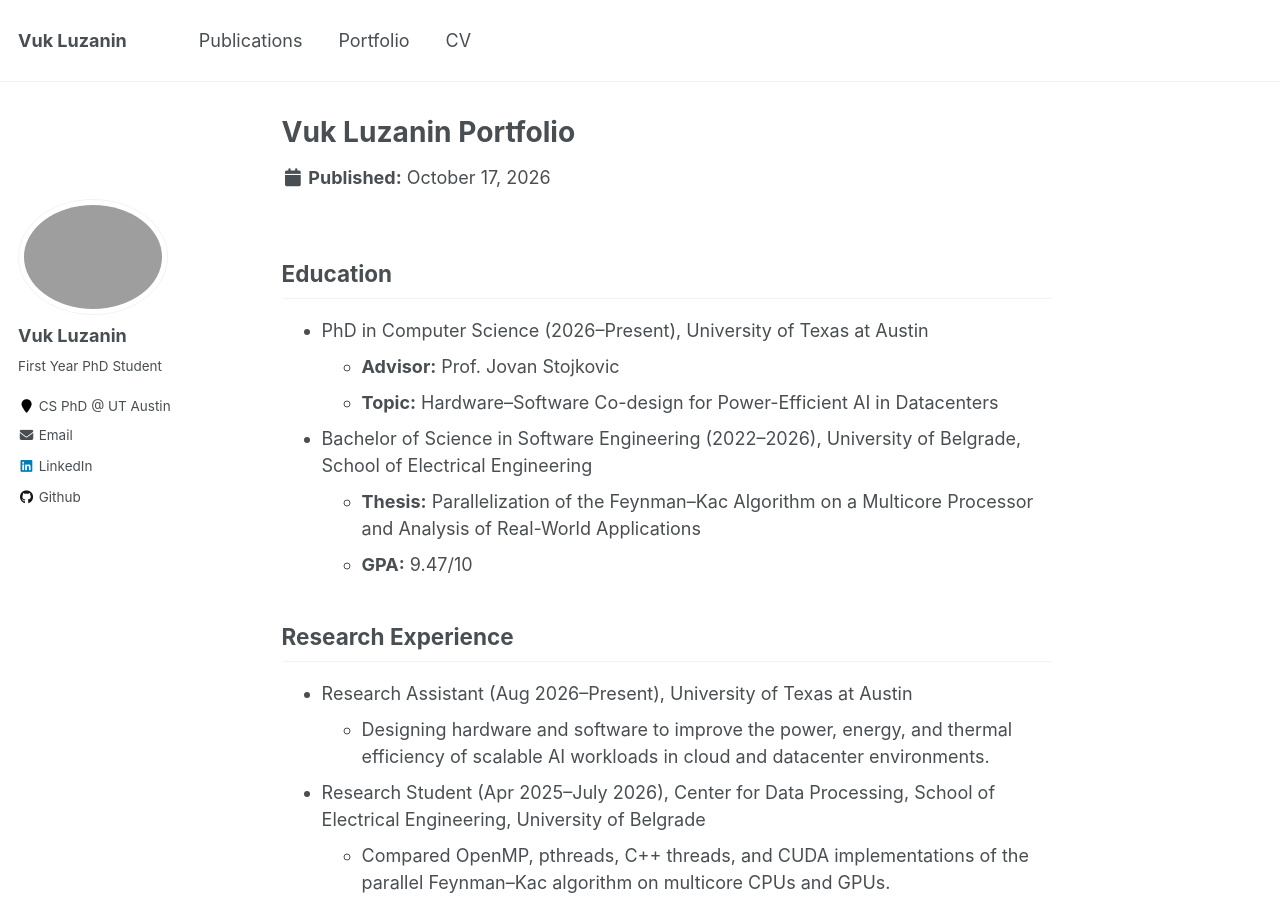
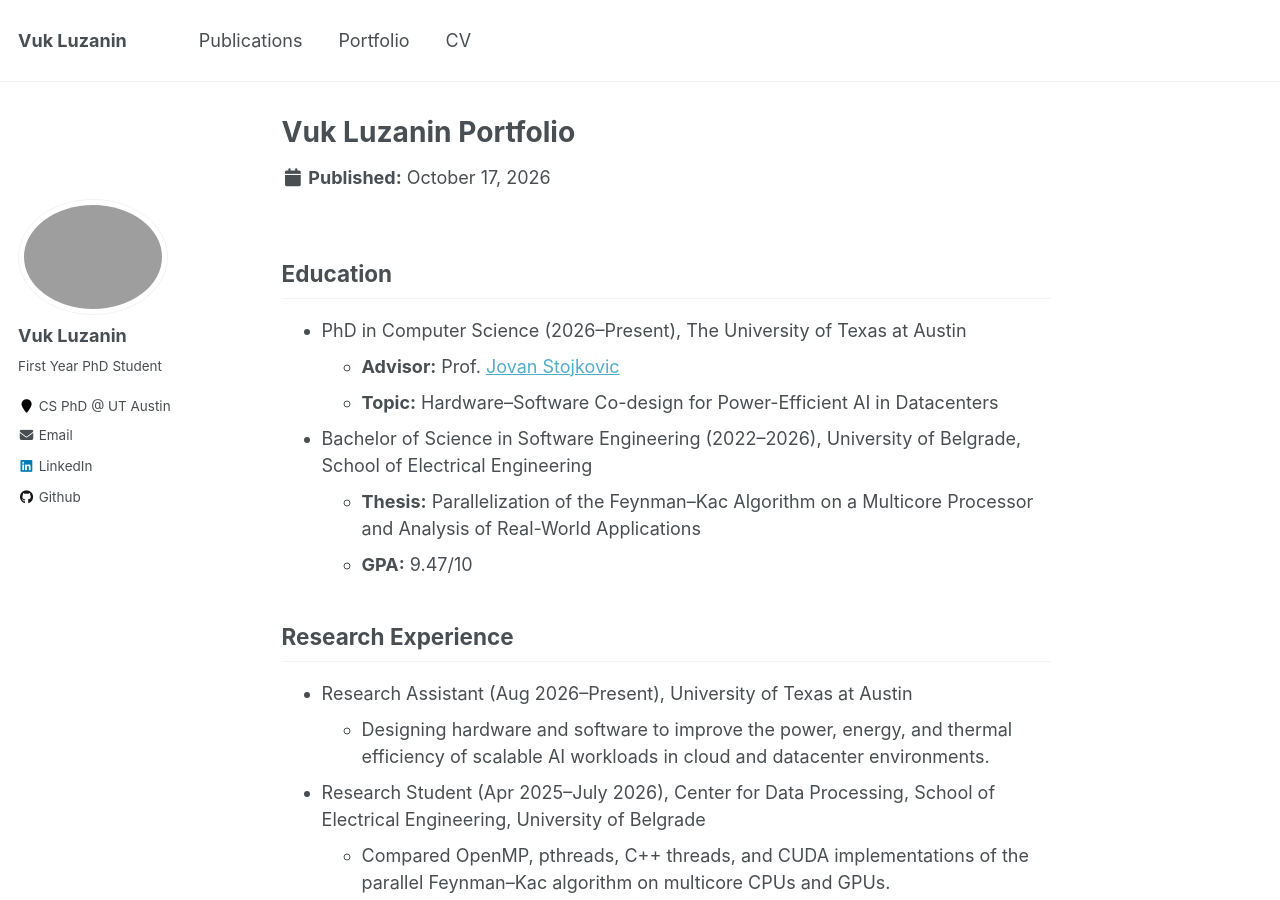
Before and after one commit to Vuk-Luzanin/Vuk-Luzanin.github.io, a Jekyll site: the page built from _portfolio/vuk-luzanin-portfolio.md, in a window 1280 px wide and 900 px high. Built offline with Jekyll 4.4.1, drawn with Linux system fonts in a browser that asks for light colours; a script bundle is joined from its source files by our own code; library files that are not in the unit come from our copies.

Commit message:
Update PhD institution and advisor link

```diff
--- a/_data/cv.json
+++ b/_data/cv.json
@@ -14,7 +14,7 @@
   },
   "education": [
     {
-      "institution": "University of Texas at Austin",
+      "institution": "The University of Texas at Austin",
       "area": "PhD in Computer Science",
       "startDate": "2026",
       "endDate": "Present",
--- a/_portfolio/vuk-luzanin-portfolio.md
+++ b/_portfolio/vuk-luzanin-portfolio.md
@@ -6,8 +6,8 @@ collection: portfolio
 
 ## Education
 
-- PhD in Computer Science (2026–Present), University of Texas at Austin
-  - **Advisor:** Prof. Jovan Stojkovic
+- PhD in Computer Science (2026–Present), The University of Texas at Austin
+  - **Advisor:** Prof. [Jovan Stojkovic](https://jovans2.github.io/)
   - **Topic:** Hardware–Software Co-design for Power-Efficient AI in Datacenters
 - Bachelor of Science in Software Engineering (2022–2026), University of Belgrade, School of Electrical Engineering
   - **Thesis:** Parallelization of the Feynman–Kac Algorithm on a Multicore Processor and Analysis of Real-World Applications
```
